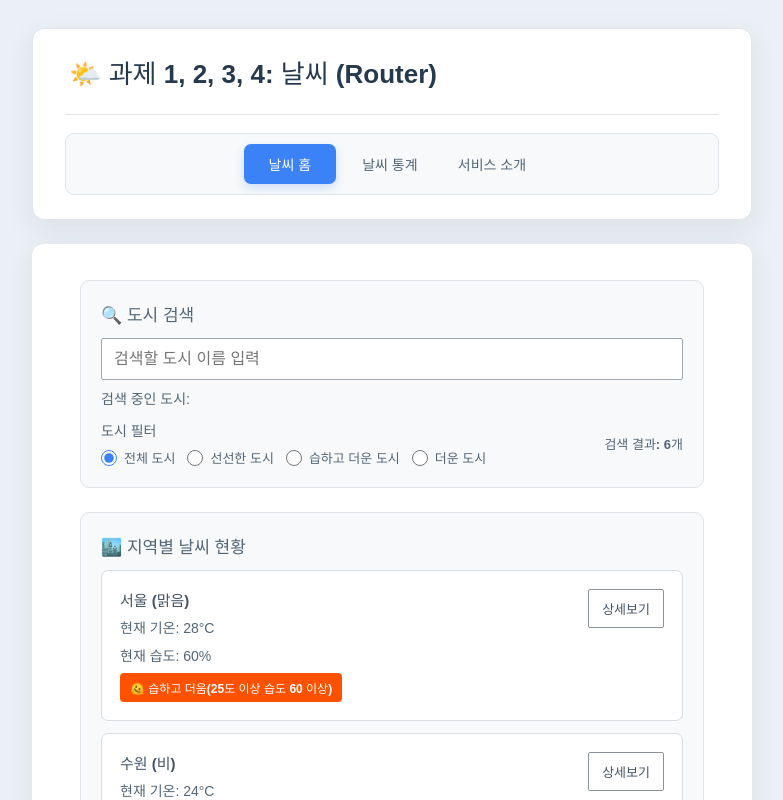
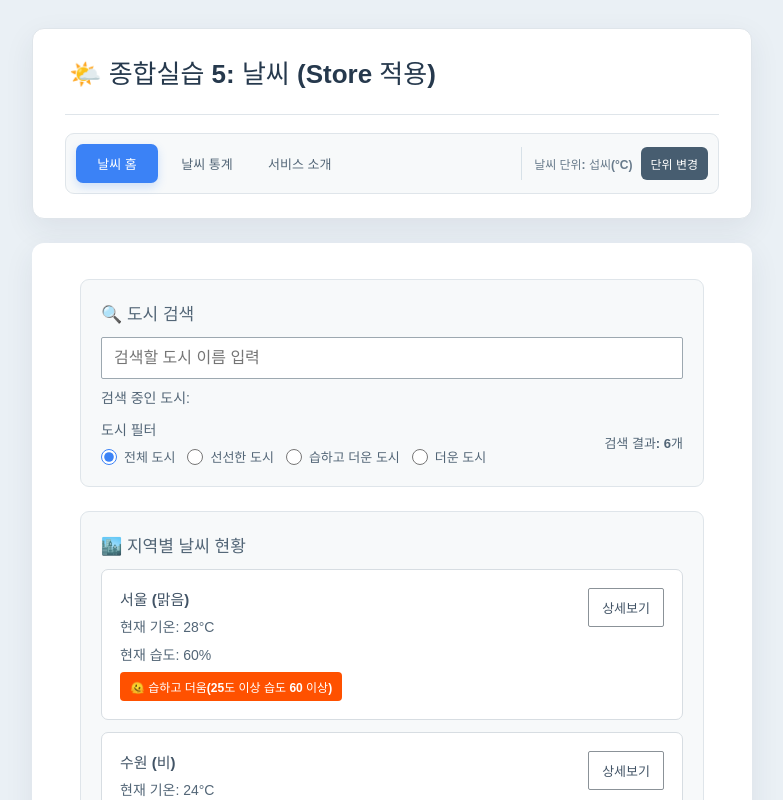
Before and after one commit to iodine-oxide/SKALA_front_0824_0827, a Vue app: page / in a window 1280 px wide. Shown: the top 800 px of the page, without its empty margins (248-1031 px from the left). Built offline with nearby package versions, Linux system fonts and the light colour scheme.

Commit message:
0827 store 기본 추가

```diff
--- a/src/App.vue
+++ b/src/App.vue
@@ -4,7 +4,8 @@
 
 <template>
   <div class="app-shell">
-    <AppHeader /> <!--상단 고정용 제목, 네비게이션 바-->
+    <AppHeader />
+    <!--상단 고정용 제목, 네비게이션 바-->
     <RouterView />
   </div>
 </template>
--- /dev/null
+++ b/src/components/exercise/UnitToggler.vue
@@ -0,0 +1,54 @@
+<script setup>
+import { useConfigStore } from '@/stores/configStore'
+
+const configStore = useConfigStore()
+</script>
+
+<template>
+  <div class="unit-toggler">
+    <span>날씨 단위: {{ configStore.unitLabel }}({{ configStore.unitSymbol }})</span>
+    <button type="button" @click="configStore.toggleUnit">단위 변경</button>
+  </div>
+</template>
+
+<style scoped>
+.unit-toggler {
+  display: flex;
+  align-items: center;
+  gap: 8px;
+  padding-left: 12px;
+  border-left: 1px solid #d7e1e8;
+  white-space: nowrap;
+}
+
+.unit-toggler > span {
+  color: #687b8c;
+  font-size: 12px;
+  font-weight: 700;
+}
+
+.unit-toggler button {
+  padding: 8px 10px;
+  border: 0;
+  border-radius: 6px;
+  color: #fff;
+  background: #475d70;
+  font-size: 12px;
+  font-weight: 700;
+  cursor: pointer;
+}
+
+.unit-toggler button:hover {
+  background: #30475a;
+}
+
+@media (max-width: 680px) {
+  .unit-toggler {
+    width: 100%;
+    justify-content: center;
+    padding: 10px 0 0;
+    border-top: 1px solid #d7e1e8;
+    border-left: 0;
+  }
+}
+</style>
--- a/src/components/exercise/WeatherCard.vue
+++ b/src/components/exercise/WeatherCard.vue
@@ -1,6 +1,10 @@
 <script setup>
+import { computed } from 'vue'
+
+import { useConfigStore } from '@/stores/configStore'
+
 // 각 도시별 정보 카드(블럭)용 컴포넌트
-defineProps({
+const props = defineProps({
   city: {
     type: Object,
     required: true,
@@ -8,13 +12,24 @@
 })
 
 const emit = defineEmits(['select-card', 'click-detail'])
+const configStore = useConfigStore()
+
+const displayTemp = computed(() => {
+  const rawTemp = props.city.temp
+
+  if (configStore.unit === 'fahrenheit') {
+    return Math.round((rawTemp * 9) / 5 + 32)
+  }
+
+  return rawTemp
+})
 </script>
 
 <template>
   <article class="weather-card" tabindex="0" @click="emit('select-card', city)" @keydown.enter="emit('select-card', city)" @keydown.space.prevent="emit('select-card', city)">
     <div class="weather-info">
       <h3>{{ city.name }} ({{ city.status }})</h3>
-      <p>현재 기온: {{ city.temp }}°C</p>
+      <p>현재 기온: {{ displayTemp }}{{ configStore.unitSymbol }}</p>
       <p>현재 습도: {{ city.humidity }}%</p>
 
       <span v-if="city.temp >= 25 && city.humidity >= 60" class="temperature-label humidhot">🫠 습하고 더움(25도 이상 습도 60 이상)</span>
--- a/src/components/layout/AppHeader.vue
+++ b/src/components/layout/AppHeader.vue
@@ -1,14 +1,21 @@
+<script setup>
+import UnitToggler from '@/components/exercise/UnitToggler.vue'
+</script>
+
 <template>
   <header class="site-header">
     <div class="header-inner">
       <div class="app-heading">
-        <h1>🌤️ 과제 1, 2, 3, 4: 날씨 (Router)</h1> <!--제목-->
+        <h1>🌤️ 종합실습 5: 날씨 (Store 적용)</h1>
       </div>
 
-      <nav class="navigation" aria-label="주요 메뉴"> <!--네비게이션 바-->
-        <RouterLink to="/">날씨 홈</RouterLink><!--홈 뷰로 라우팅-->
-        <RouterLink to="/stats">날씨 통계</RouterLink><!--통계 뷰로 라우팅-->
-        <RouterLink to="/about">서비스 소개</RouterLink><!--서비스 소개로 라우팅-->
+      <nav class="navigation" aria-label="주요 메뉴">
+        <div class="nav-links">
+          <RouterLink to="/">날씨 홈</RouterLink>
+          <RouterLink to="/stats">날씨 통계</RouterLink>
+          <RouterLink to="/about">서비스 소개</RouterLink>
+        </div>
+        <UnitToggler />
       </nav>
     </div>
   </header>
@@ -45,21 +52,28 @@
   margin-top: 18px;
   padding: 10px;
   display: flex;
-  justify-content: center;
-  gap: 8px;
+  align-items: center;
+  justify-content: space-between;
+  gap: 12px;
   border: 1px solid #dfe5ea;
   border-radius: 9px;
   background: #f7f9fa;
 }
 
-.navigation a {
-  min-width: 92px;
-  padding: 10px 14px;
+.nav-links {
+  display: flex;
+  justify-content: center;
+  gap: 8px;
+}
+
+.nav-links a {
+  min-width: 82px;
+  padding: 10px 12px;
   border-radius: 7px;
   color: #536677;
   text-align: center;
   text-decoration: none;
-  font-size: 14px;
+  font-size: 13px;
   font-weight: 700;
   transition:
     color 0.15s ease,
@@ -67,17 +81,17 @@
     box-shadow 0.15s ease;
 }
 
-.navigation a:hover {
+.nav-links a:hover {
   background: #eef4f7;
 }
 
-.navigation a.router-link-exact-active {
+.nav-links a.router-link-exact-active {
   color: #fff;
   background: #3b82f6;
   box-shadow: 0 4px 10px rgba(59, 130, 246, 0.22);
 }
 
-@media (max-width: 600px) {
+@media (max-width: 680px) {
   .site-header {
     padding: 18px 12px 0;
   }
@@ -94,7 +108,15 @@
     font-size: 20px;
   }
 
-  .navigation a {
+  .navigation {
+    flex-wrap: wrap;
+  }
+
+  .nav-links {
+    width: 100%;
+  }
+
+  .nav-links a {
     min-width: 0;
     flex: 1;
     padding: 9px 7px;
--- a/src/router/index.js
+++ b/src/router/index.js
@@ -9,7 +9,7 @@
       component: () => import('@/views/WeatherHomeView.vue'),
     },
     {
-      path: '/weather/:cityId',// 도시 id에 따라 각각의 페이지로 라우팅
+      path: '/weather/:cityId', // 도시 id에 따라 각각의 페이지로 라우팅
       name: 'weather-detail',
       component: () => import('@/views/WeatherDetailView.vue'),
     },
--- /dev/null
+++ b/src/stores/configStore.js
@@ -0,0 +1,18 @@
+import { defineStore } from 'pinia'
+
+export const useConfigStore = defineStore('config', {
+  state: () => ({
+    unit: 'celsius',
+  }),
+
+  getters: {
+    unitSymbol: (state) => (state.unit === 'fahrenheit' ? '°F' : '°C'),
+    unitLabel: (state) => (state.unit === 'fahrenheit' ? '화씨' : '섭씨'),
+  },
+
+  actions: {
+    toggleUnit() {
+      this.unit = this.unit === 'celsius' ? 'fahrenheit' : 'celsius'
+    },
+  },
+})
--- a/src/views/WeatherAboutView.vue
+++ b/src/views/WeatherAboutView.vue
@@ -3,7 +3,6 @@
     <section class="content-panel">
       <h1>오늘의 날씨 서비스</h1>
       <p>도시별 기온과 습도를 빠르게 검색하고, 관심 있는 도시의 상세 기상 정보를 확인하는 Vue Router 실습 서비스입니다.</p>
-
 
       <p>현재 구현되어 있는 기능은 다음과 같습니다</p>
       <ul>
--- a/src/views/WeatherDetailView.vue
+++ b/src/views/WeatherDetailView.vue
@@ -3,9 +3,11 @@
 import { useRoute } from 'vue-router'
 
 import { findWeatherById } from '@/data/weatherData'
+import { useConfigStore } from '@/stores/configStore'
 
 const route = useRoute()
 const city = ref(null)
+const configStore = useConfigStore()
 
 const loadCity = () => {
   city.value = findWeatherById(route.params.cityId) ?? null
@@ -16,6 +18,16 @@
   if (city.value.temp >= 25 && city.value.humidity >= 60) return '🫠 습하고 더운 날씨입니다.'
   if (city.value.temp >= 25) return '🔥 더운 날씨입니다.'
   return '❄️ 선선한 날씨입니다.'
+})
+
+const displayTemp = computed(() => {
+  if (!city.value) return ''
+
+  if (configStore.unit === 'fahrenheit') {
+    return Math.round((city.value.temp * 9) / 5 + 32)
+  }
+
+  return city.value.temp
 })
 
 onMounted(loadCity)
@@ -32,7 +44,7 @@
         <div class="detail-grid">
           <article>
             <span>현재 기온</span>
-            <strong>{{ city.temp }}°C</strong>
+            <strong>{{ displayTemp }}{{ configStore.unitSymbol }}</strong>
           </article>
           <article>
             <span>현재 습도</span>
```
Also changed, not shown: 1 other file (tests, documents, lock files or other folders).
